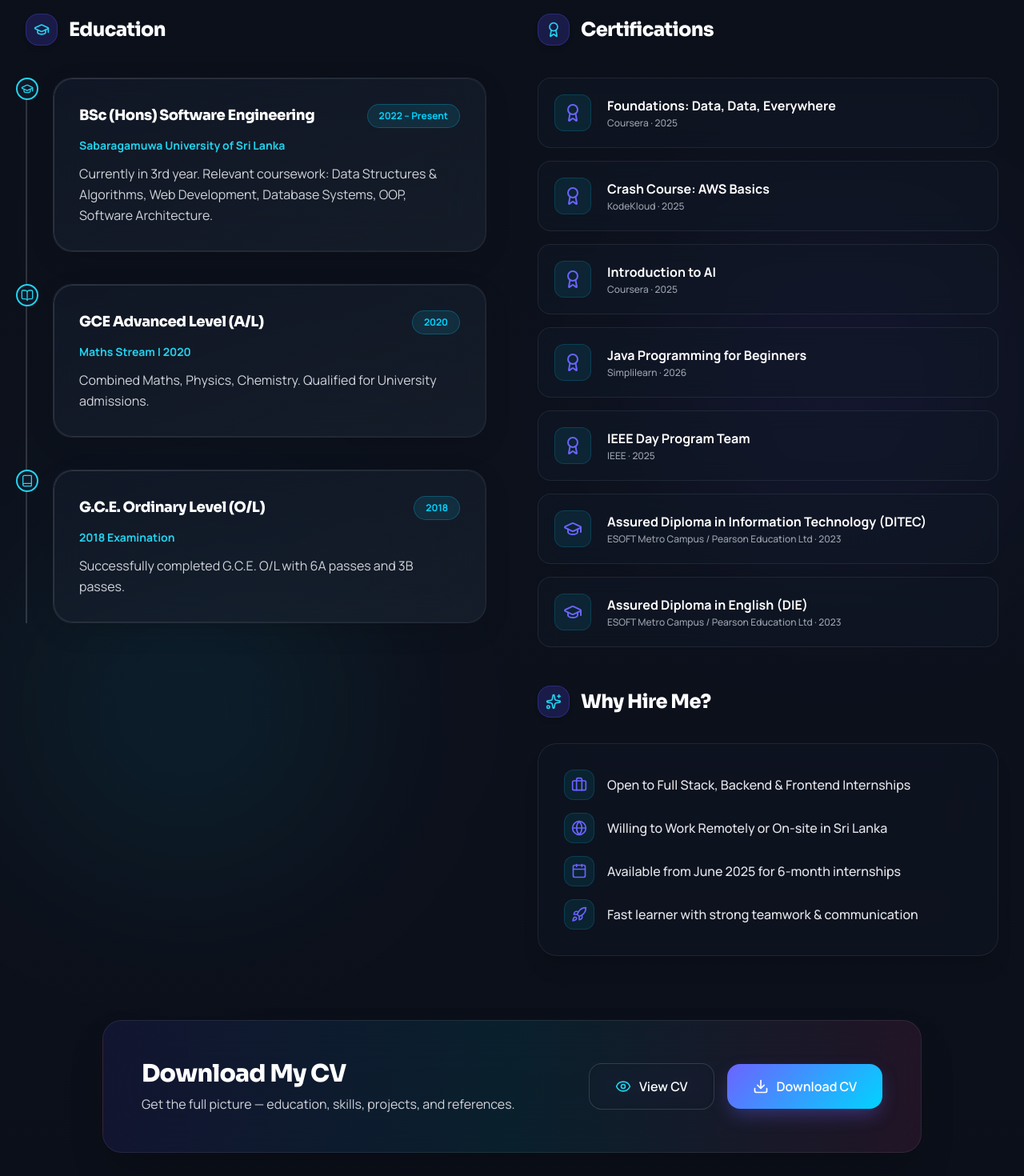
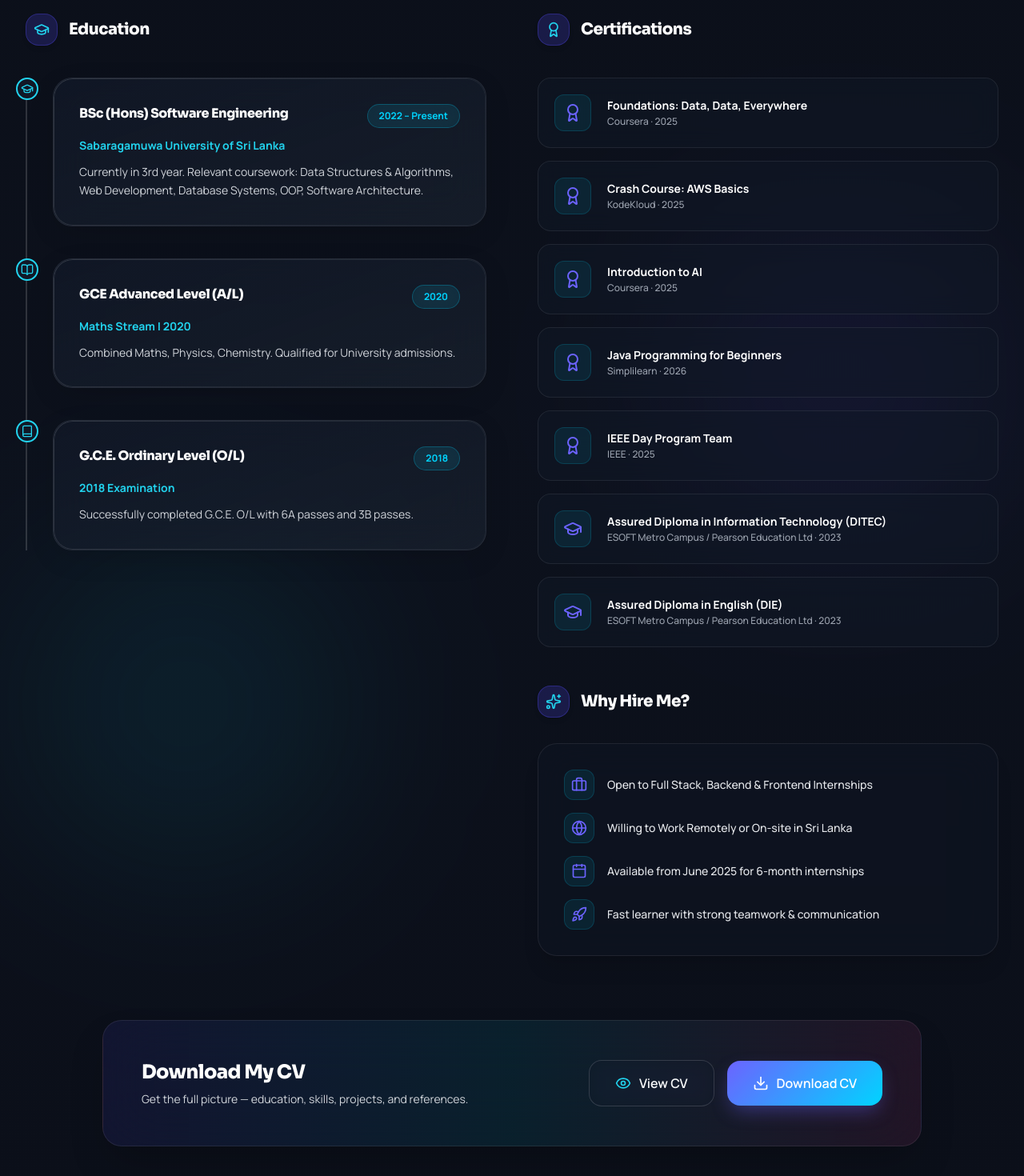
Before and after one commit to SanmuganathanLathusan/My-Portfolio, a React (Vite) app: page / in a window 1280 px wide. Shown: the part 6120-7590 px from the top of the page at 80% size. Built offline with nearby package versions, Linux system fonts and the light colour scheme.

Commit message:
modified   src/components/Resume.jsx file

```diff
--- a/src/components/Resume.jsx
+++ b/src/components/Resume.jsx
@@ -107,7 +107,7 @@ export default function Resume() {
         <div className="grid lg:grid-cols-2 gap-12 lg:gap-16">
           {/* Left: Education timeline */}
           <div>
-            <h3 className="text-dark-900 dark:text-white font-extrabold text-2xl mb-10 flex items-center gap-3.5 transition-colors">
+            <h3 className="text-dark-900 dark:text-white font-extrabold text-xl mb-10 flex items-center gap-3.5 transition-colors">
               <span className="w-10 h-10 rounded-2xl bg-primary-600/20 border border-primary-600/30 flex items-center justify-center text-primary-600 dark:text-cyan-400 shadow-md"><GraduationCap size={20} /></span>
               Education
             </h3>
@@ -119,11 +119,11 @@ export default function Resume() {
                   </div>
                   <div className="card group/card hover:border-primary-500/50 dark:hover:border-cyan-400/40 transition-all duration-500">
                     <div className="flex items-start justify-between gap-2 mb-3">
-                      <h4 className="text-dark-900 dark:text-white font-extrabold text-lg group-hover/card:text-primary-600 dark:group-hover/card:text-cyan-400 transition-colors">{exp.title}</h4>
+                      <h4 className="text-dark-900 dark:text-white font-extrabold text-base group-hover/card:text-primary-600 dark:group-hover/card:text-cyan-400 transition-colors">{exp.title}</h4>
                       <span className="tag whitespace-nowrap flex-shrink-0 font-bold">{exp.period}</span>
                     </div>
                     <p className="text-primary-600 dark:text-cyan-400 text-sm font-bold mb-3 transition-colors">{exp.org}</p>
-                    <p className="text-dark-600 dark:text-dark-300 text-base leading-relaxed transition-colors font-normal">{exp.desc}</p>
+                    <p className="text-dark-600 dark:text-dark-300 text-sm leading-relaxed transition-colors font-normal">{exp.desc}</p>
                   </div>
                 </div>
               ))}
@@ -134,7 +134,7 @@ export default function Resume() {
           <div className="space-y-12">
             {/* Certifications */}
             <div>
-              <h3 className="text-dark-900 dark:text-white font-extrabold text-2xl mb-10 flex items-center gap-3.5 transition-colors">
+              <h3 className="text-dark-900 dark:text-white font-extrabold text-xl mb-10 flex items-center gap-3.5 transition-colors">
                 <span className="w-10 h-10 rounded-2xl bg-primary-600/20 border border-primary-600/30 flex items-center justify-center text-primary-600 dark:text-cyan-400 shadow-md"><Award size={20} /></span>
                 Certifications
               </h3>
@@ -143,7 +143,7 @@ export default function Resume() {
                   <div key={cert.name} className="flex items-center gap-5 bg-white/50 dark:bg-dark-850/50 border border-gray-200/60 dark:border-white/[0.08] backdrop-blur-md rounded-2xl p-5 hover:scale-[1.02] transition-all duration-300 hover:border-primary-500/50 hover:shadow-[0_8px_25px_rgba(108,99,255,0.15)] group/cert">
                     <span className="text-2xl p-2.5 rounded-xl bg-primary-500/10 dark:bg-cyan-500/10 border border-primary-500/20 dark:border-cyan-500/20 group-hover/cert:scale-110 transition-transform duration-300">{cert.badge}</span>
                     <div className="flex-1 min-w-0">
-                      <p className="text-dark-900 dark:text-white text-base font-extrabold truncate group-hover/cert:text-primary-600 dark:group-hover/cert:text-cyan-400 transition-colors">{cert.name}</p>
+                      <p className="text-dark-900 dark:text-white text-sm font-extrabold truncate group-hover/cert:text-primary-600 dark:group-hover/cert:text-cyan-400 transition-colors">{cert.name}</p>
                       <p className="text-dark-500 dark:text-dark-400 text-xs font-medium transition-colors mt-0.5">{cert.issuer} · {cert.year}</p>
                     </div>
                   </div>
@@ -153,13 +153,13 @@ export default function Resume() {
 
             {/* Highlights */}
             <div>
-              <h3 className="text-dark-900 dark:text-white font-extrabold text-2xl mb-8 flex items-center gap-3.5 transition-colors">
+              <h3 className="text-dark-900 dark:text-white font-extrabold text-xl mb-8 flex items-center gap-3.5 transition-colors">
                 <span className="w-10 h-10 rounded-2xl bg-primary-600/20 border border-primary-600/30 flex items-center justify-center text-primary-600 dark:text-cyan-400 shadow-md"><Sparkles size={20} /></span>
                 Why Hire Me?
               </h3>
               <div className="space-y-4 p-8 rounded-3xl bg-white/40 dark:bg-dark-850/40 border border-gray-200/60 dark:border-white/[0.08] backdrop-blur-xl shadow-xl">
                 {highlights.map(h => (
-                  <div key={h.text} className="flex items-center gap-4 text-dark-700 dark:text-dark-200 text-base font-medium transition-colors">
+                  <div key={h.text} className="flex items-center gap-4 text-dark-700 dark:text-dark-200 text-sm font-medium transition-colors">
                     <span className="p-2 rounded-xl bg-primary-500/10 dark:bg-cyan-500/10 border border-primary-500/20 dark:border-cyan-500/20 flex-shrink-0 text-primary-600 dark:text-cyan-400">{h.icon}</span>
                     {h.text}
                   </div>
@@ -173,8 +173,8 @@ export default function Resume() {
         <div className="mt-20">
           <div className="bg-gradient-to-r from-primary-600/10 via-cyan-500/10 to-pink-500/10 border border-gray-200/60 dark:border-white/[0.08] backdrop-blur-2xl rounded-3xl p-10 lg:p-12 shadow-2xl flex flex-col sm:flex-row items-center justify-between gap-8 w-full max-w-5xl mx-auto transition-all duration-500 hover:border-primary-500/40">
             <div className="text-center sm:text-left">
-              <h3 className="text-dark-900 dark:text-white font-extrabold text-2xl md:text-3xl mb-2 transition-colors">{`Download My CV`}</h3>
-              <p className="text-dark-600 dark:text-dark-300 text-base transition-colors font-normal max-w-xl">Get the full picture — education, skills, projects, and references.</p>
+              <h3 className="text-dark-900 dark:text-white font-extrabold text-xl md:text-2xl mb-2 transition-colors">{`Download My CV`}</h3>
+              <p className="text-dark-600 dark:text-dark-300 text-sm transition-colors font-normal max-w-xl">Get the full picture — education, skills, projects, and references.</p>
             </div>
             <div className="flex flex-wrap items-center justify-center gap-4 mt-4 sm:mt-0 flex-shrink-0">
               <a
```
